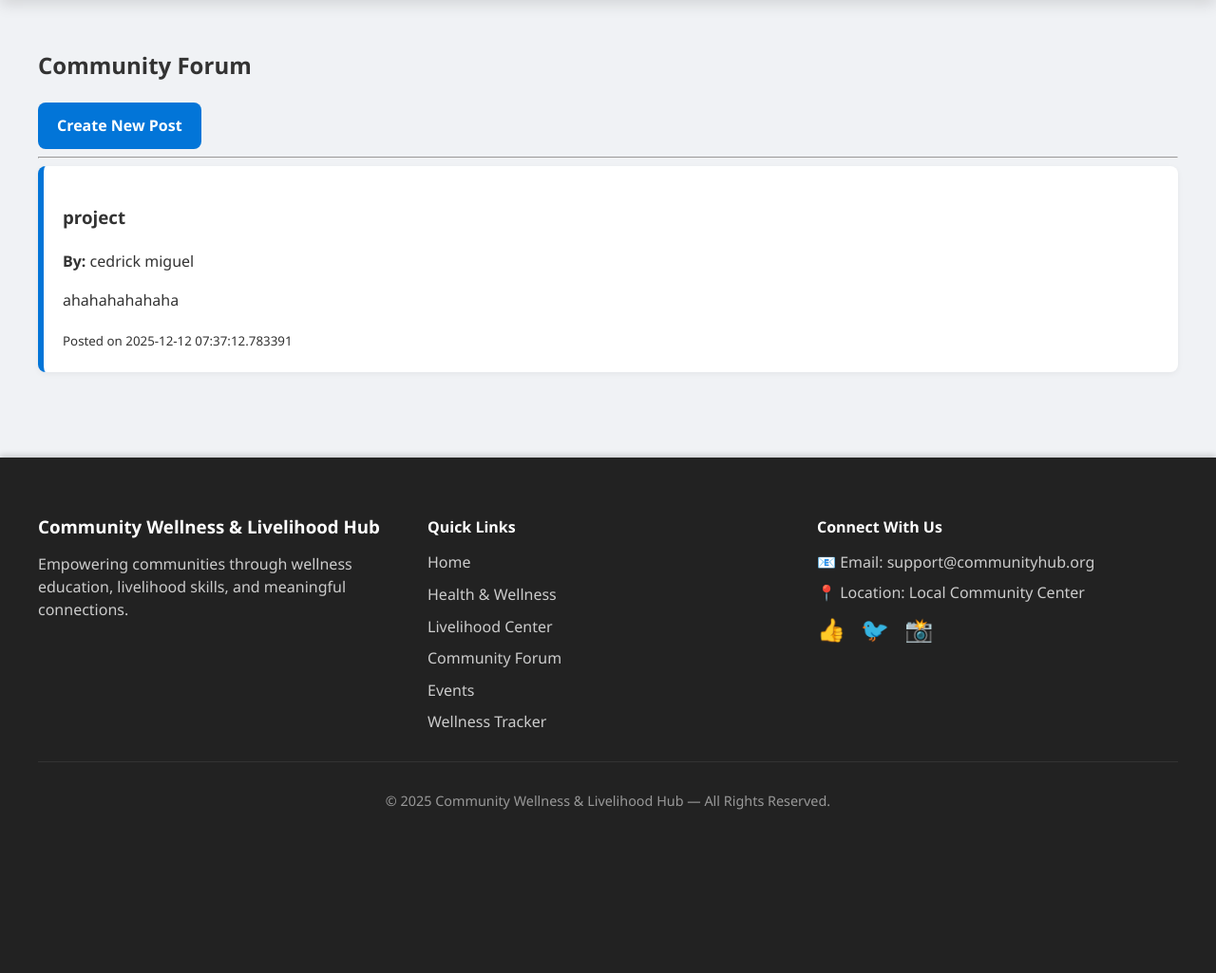
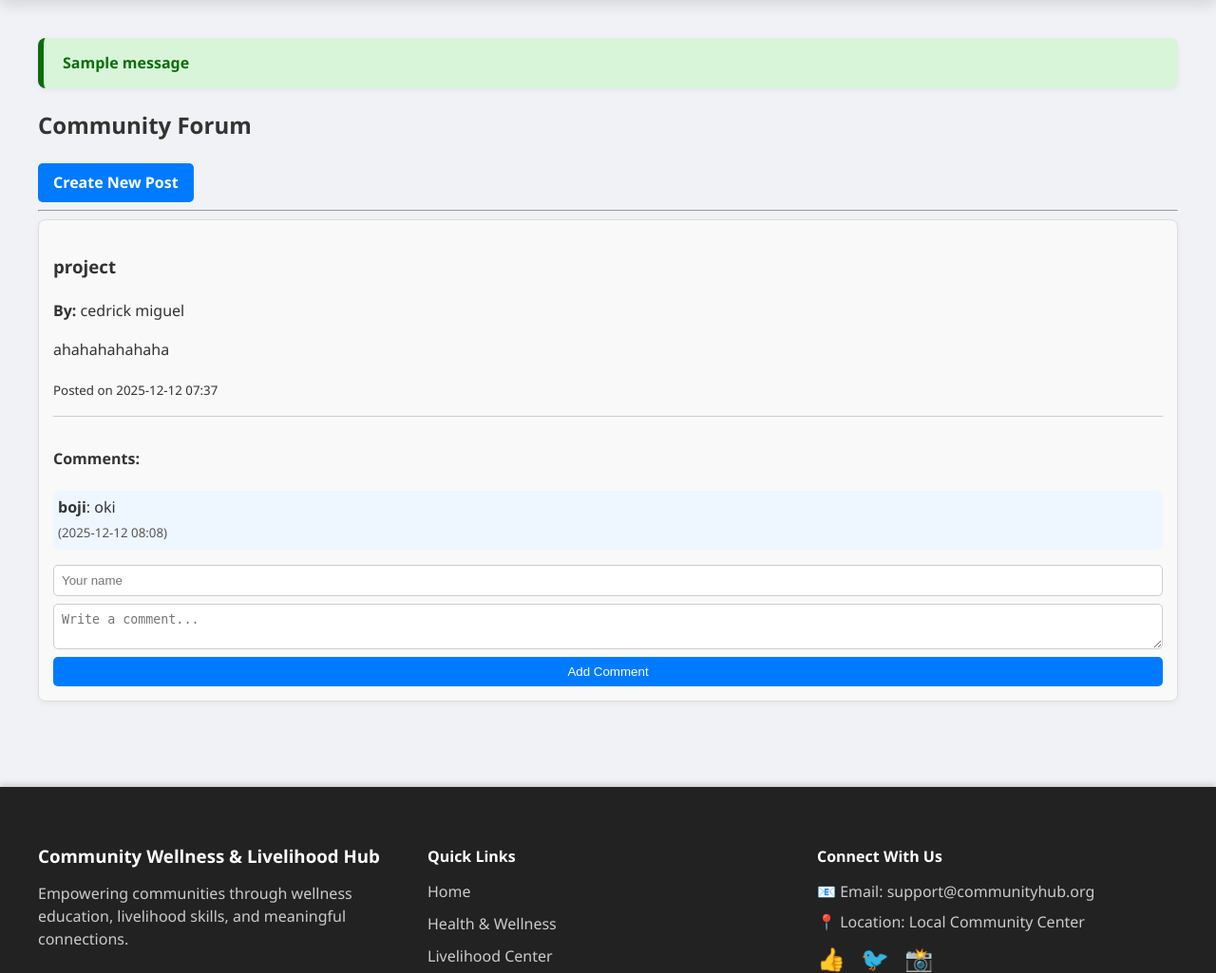
Before and after one commit to Ziiiil/ACP-PROJECT, a Flask app: page /forum/ in a window 1280 px wide. Shown: the part 112-1137 px from the top of the page at 95% size. Before the commit the page ends 965 px from the top, so only its background shows below. Run offline with Flask 3, Linux system fonts and the light colour scheme; one stand-in notice (Sample message) is shown; some libraries are stand-ins or nearby versions.

Commit message:
Update multiple files and apply code changes

```diff
--- a/Static/style.css
+++ b/Static/style.css
@@ -411,3 +411,36 @@ footer {
         padding: 30px 20px;
     }
 }
+
+/* ------------------------------
+   Flash Messages
+--------------------------------*/
+.flash-container {
+    margin-bottom: 20px;
+}
+
+.flash {
+    padding: 14px 20px;
+    margin: 10px 0;
+    border-radius: var(--radius);
+    font-weight: 600;
+    box-shadow: var(--shadow-sm);
+    animation: fadeIn 0.4s ease;
+}
+
+.flash-success {
+    background: #d9f5d9;
+    color: #0a6d0a;
+    border-left: 6px solid #0a6d0a;
+}
+
+.flash-error {
+    background: #ffd7d7;
+    color: #b00000;
+    border-left: 6px solid #b00000;
+}
+
+@keyframes fadeIn {
+    from { opacity: 0; transform: translateY(-5px); }
+    to   { opacity: 1; transform: translateY(0); }
+}
--- a/Templates/base.html
+++ b/Templates/base.html
@@ -20,7 +20,23 @@
 </nav>
 
 <div class="container">
+
+    <!-- Flash messages -->
+    {% with messages = get_flashed_messages(with_categories=true) %}
+      {% if messages %}
+        <div class="flash-container">
+          {% for category, message in messages %}
+            <div class="flash flash-{{ category }}">
+              {{ message }}
+            </div>
+          {% endfor %}
+        </div>
+      {% endif %}
+    {% endwith %}
+
+    <!-- Page content -->
     {% block content %}{% endblock %}
+
 </div>
 
 <!-- FOOTER -->
@@ -65,6 +81,5 @@
     </div>
 </footer>
 
-
 </body>
 </html>
--- a/Templates/forum.html
+++ b/Templates/forum.html
@@ -2,17 +2,73 @@
 {% block content %}
 
 <h2>Community Forum</h2>
-<a href="/forum/add" class="button">Create New Post</a>
+
+<a href="/forum/add" class="button"
+   style="background-color:#007BFF; color:white; padding:8px 16px;
+          border-radius:5px; text-decoration:none;">
+    Create New Post
+</a>
 
 <hr>
 
 {% if posts %}
     {% for p in posts %}
-        <div class="card">
+        <div class="card"
+             style="padding:15px; margin-bottom:20px; border:1px solid #ddd;
+                    border-radius:8px; background-color:#f9f9f9;">
+
             <h3>{{ p.title }}</h3>
             <p><b>By:</b> {{ p.username }}</p>
             <p>{{ p.content }}</p>
-            <small>Posted on {{ p.created_at }}</small>
+            <small>Posted on {{ p.created_at.strftime('%Y-%m-%d %H:%M') }}</small>
+
+            <!-- COMMENTS LIST -->
+            <div class="comments"
+                 style="margin-top:15px; padding-top:10px; border-top:1px solid #ccc;">
+                <h4>Comments:</h4>
+
+                <ul style="list-style-type:none; padding-left:0;">
+                    {% for comment in p.comments %}
+                        <li style="margin-bottom:10px; padding:5px;
+                                   background-color:#eef6ff; border-radius:5px;">
+                            <strong>{{ comment.username }}</strong>: {{ comment.content }}
+                            <br>
+                            <small style="color:#555;">
+                                ({{ comment.created_at.strftime('%Y-%m-%d %H:%M') }})
+                            </small>
+                        </li>
+                    {% else %}
+                        <li>No comments yet.</li>
+                    {% endfor %}
+                </ul>
+            </div>
+
+            <!-- ADD COMMENT FORM -->
+            <div class="add-comment" style="margin-top:10px;">
+
+                <form action="{{ url_for('forum.add_comment_inline', post_id=p.id) }}"
+                      method="POST"
+                      style="display:flex; flex-direction:column; gap:8px;">
+
+                    <!-- HIDDEN CSRF TOKEN -->
+                    <input type="hidden" name="csrf_token" value="{{ csrf_token() }}">
+
+                    <input type="text" name="username" placeholder="Your name" required
+                           style="padding:8px; border-radius:5px; border:1px solid #ccc;">
+
+                    <textarea name="content" placeholder="Write a comment..." required
+                              style="padding:8px; border-radius:5px; border:1px solid #ccc;"></textarea>
+
+                    <button type="submit"
+                            style="background-color:#007BFF; color:white;
+                                   border:none; padding:8px 16px;
+                                   border-radius:5px; cursor:pointer;">
+                        Add Comment
+                    </button>
+                </form>
+
+            </div>
+
         </div>
     {% endfor %}
 {% else %}
--- a/app.py
+++ b/app.py
@@ -1,11 +1,13 @@
-from flask import Flask, Blueprint, render_template, redirect
-from models import db, Event, WellnessEntry, ForumPost
+from flask import Flask, Blueprint, render_template, redirect, flash, request
+from models import db, Event, WellnessEntry, ForumPost, Comment
 from flask_wtf.csrf import CSRFProtect
 from forms import EventForm, WellnessForm, ForumForm
+import os
 
 # ==================== CONFIG ====================
 class Config:
-    SQLALCHEMY_DATABASE_URI = 'sqlite:///final_project_db.db'
+    BASE_DIR = os.path.abspath(os.path.dirname(__file__))
+    SQLALCHEMY_DATABASE_URI = 'sqlite:///' + os.path.join(BASE_DIR, 'final_project_db.db')
     SQLALCHEMY_TRACK_MODIFICATIONS = False
     SECRET_KEY = "supersecretkey123"
 
@@ -61,14 +63,17 @@ def list_entries():
 def add_entry():
     form = WellnessForm()
     if form.validate_on_submit():
+        # Create a new WellnessEntry object from the form data
         entry = WellnessEntry(
             date=form.date.data,
             mood=form.mood.data,
             steps=form.steps.data,
             notes=form.notes.data
         )
+        # Add to session and commit to save in the database
         db.session.add(entry)
         db.session.commit()
+        flash("Wellness entry added!", "success")
         return redirect("/wellness")
     return render_template("wellness_add.html", form=form)
 
@@ -82,14 +87,17 @@ def events():
 def add_event():
     form = EventForm()
     if form.validate_on_submit():
+        # Create a new Event object from the form data
         event = Event(
             title=form.title.data,
             description=form.description.data,
             event_date=form.event_date.data,
             location=form.location.data
         )
+        # Add to session and commit to save in the database
         db.session.add(event)
         db.session.commit()
+        flash("Event added successfully!", "success")
         return redirect("/events")
     return render_template("events_add.html", form=form)
 
@@ -103,6 +111,7 @@ def forum():
 def add_post():
     form = ForumForm()
     if form.validate_on_submit():
+        # Create a new ForumPost object from the form data
         post = ForumPost(
             username=form.username.data,
             title=form.title.data,
@@ -110,8 +119,24 @@ def add_post():
         )
         db.session.add(post)
         db.session.commit()
+        flash("Post created successfully!", "success")
         return redirect("/forum")
     return render_template("forum_add.html", form=form)
+
+# Inline add comment route
+@forum_bp.route("/<int:post_id>/comment", methods=["POST"], endpoint="add_comment_inline")
+def add_comment(post_id):
+    post = ForumPost.query.get_or_404(post_id)
+    username = request.form.get("username")
+    content = request.form.get("content")
+    if username and content:
+        comment = Comment(forum_post_id=post.id, username=username, content=content)
+        db.session.add(comment)
+        db.session.commit()
+        flash("Comment added!", "success")
+    else:
+        flash("All fields are required!", "danger")
+    return redirect("/forum")
 
 # ==================== RUN APP ====================
 if __name__ == "__main__":
--- a/forms.py
+++ b/forms.py
@@ -35,3 +35,8 @@ class WellnessForm(FlaskForm):
     steps = IntegerField("Steps", validators=[NumberRange(min=0)])
     notes = TextAreaField("Notes")
     submit = SubmitField("Save Entry")
+
+class CommentForm(FlaskForm):
+    username = StringField('Username', validators=[DataRequired()])
+    content = TextAreaField('Comment', validators=[DataRequired()])
+    submit = SubmitField('Add Comment')
```
Also changed, not shown: Templates/comment_add.html (added, +11 -0 lines), Templates/comments.html (added, +16 -0 lines), models.py (+10 -0 lines), final_project_db.db (added).
